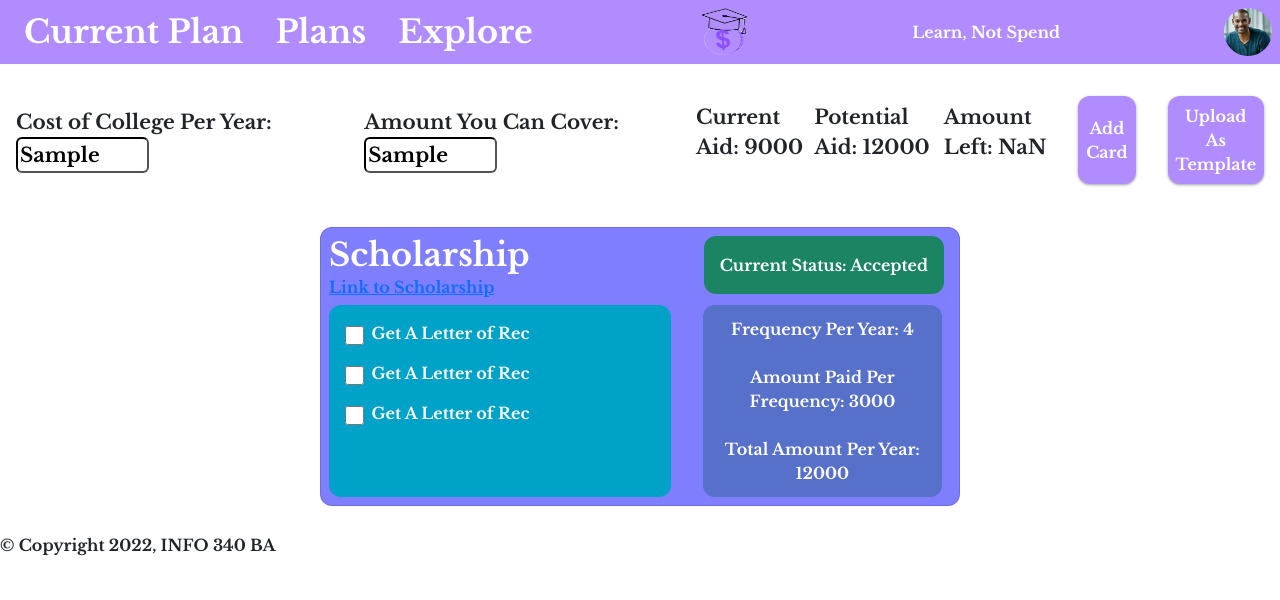
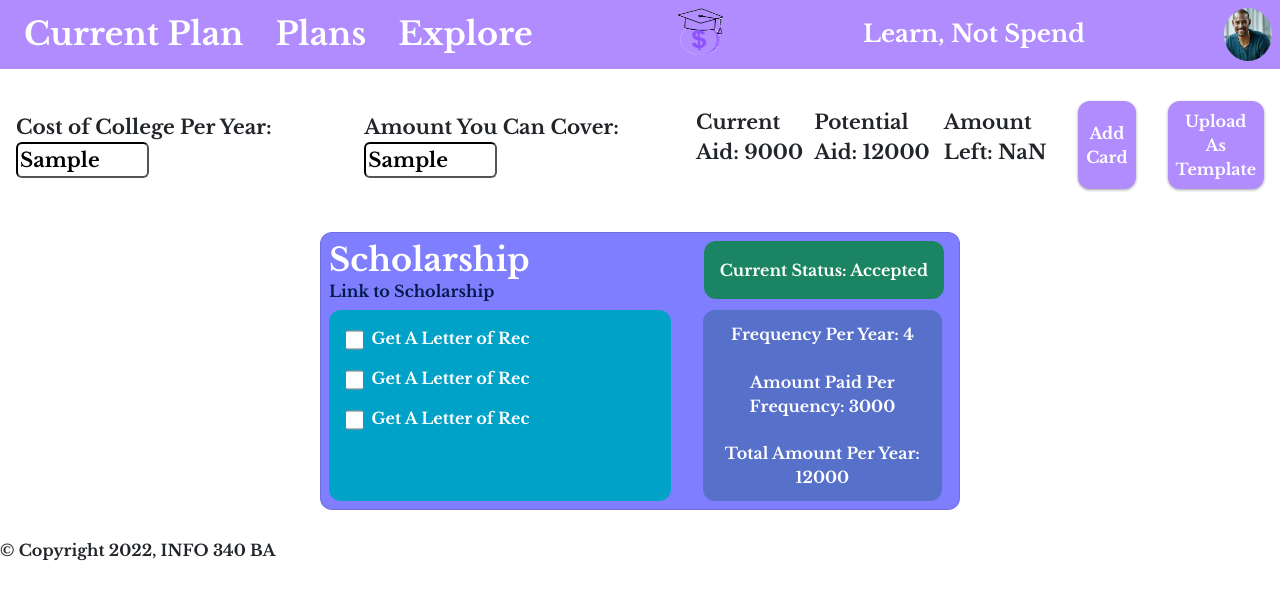
Before and after one commit to info340-wi22/Financial-Aid-Planner, a React (Create React App) app: page /main in a window 1280 px wide. Both pictures are taken after typing "Sample", "Sample" into the empty fields and a click on the button "Add Card". Shown: the top 600 px of the page. Built offline with nearby package versions, Linux system fonts and the light colour scheme; a web font is replaced by a local one.

Commit message:
fix contrast ratio issue with links

```diff
--- a/src/NavBar.js
+++ b/src/NavBar.js
@@ -13,7 +13,7 @@ export default function NavBar() {
         </nav>
         <img className="navimage" src="\imgs\learn.png"
           alt="LearnNotSpend logo" />
-        <p>Learn, Not Spend</p>
+        <h1>Learn, Not Spend</h1>
         <img className="profile" src=".\imgs\profile-icon.webp" alt="Profile" />
       </header>
     </div>);
--- a/src/index.css
+++ b/src/index.css
@@ -17,7 +17,7 @@ header {
     padding: 0.5rem;
     margin-bottom: 1rem;
 }
-header p { /* controls visibility of tag line */
+header h1 { /* controls visibility of tag line */
     display: none;
 }
 
@@ -108,6 +108,13 @@ input:focus {
     color: white;
     font-size: 200%;
     margin: 0;
+}
+
+.title a,
+.title a:active,
+.title a:focus {
+    color: #011B4B;
+    text-decoration: none;
 }
 
 .status {
@@ -340,12 +347,13 @@ footer {
 
 /* Desktop Layout */
 @media (min-width: 962px) {
-    header p {
+    header h1 {
         position: relative;
         padding: 0.75rem;
         height: fit-content;
         margin-left: auto;
         margin-bottom: 0px;
+        font-size: 1.5rem;
         display: inline;
     }
 
```
